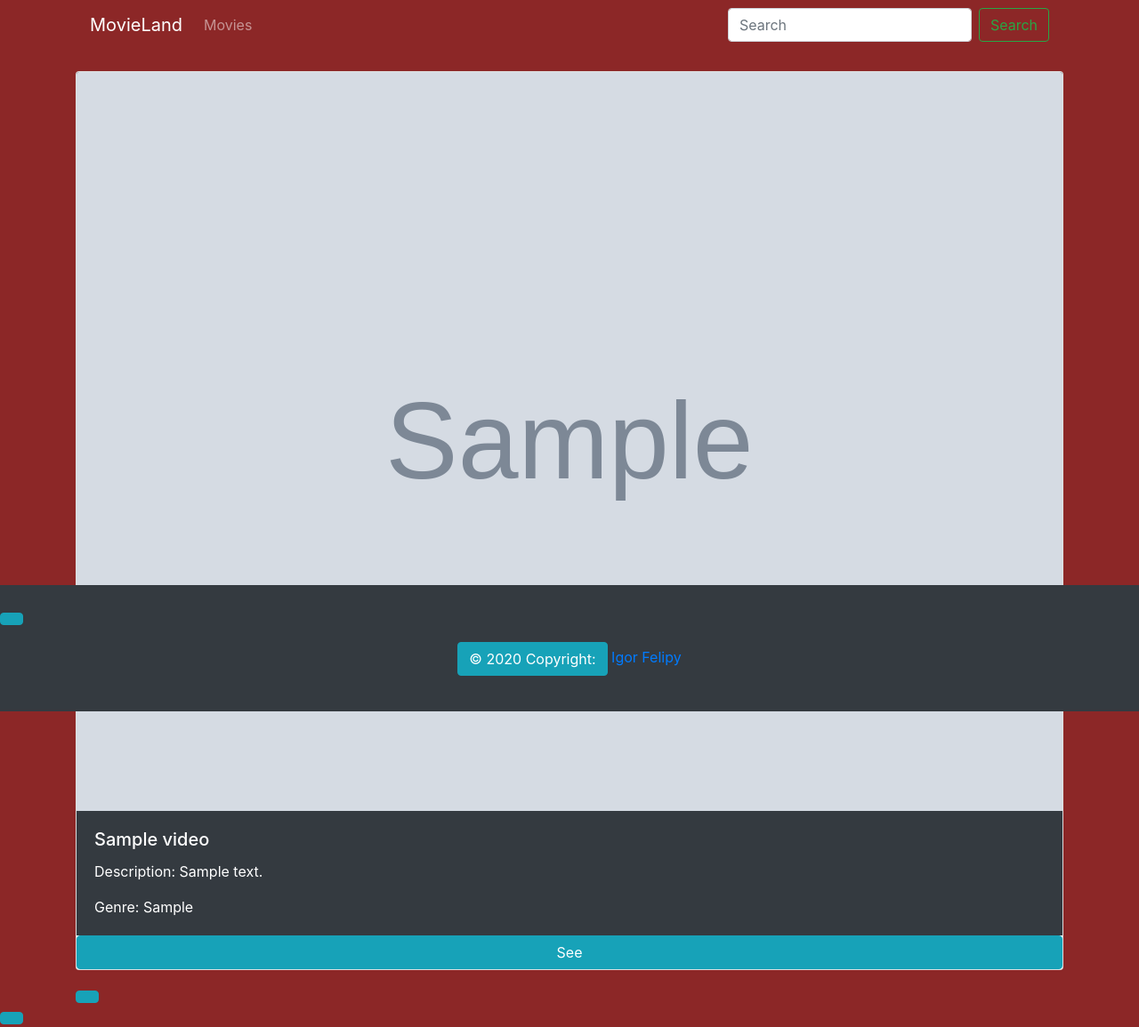
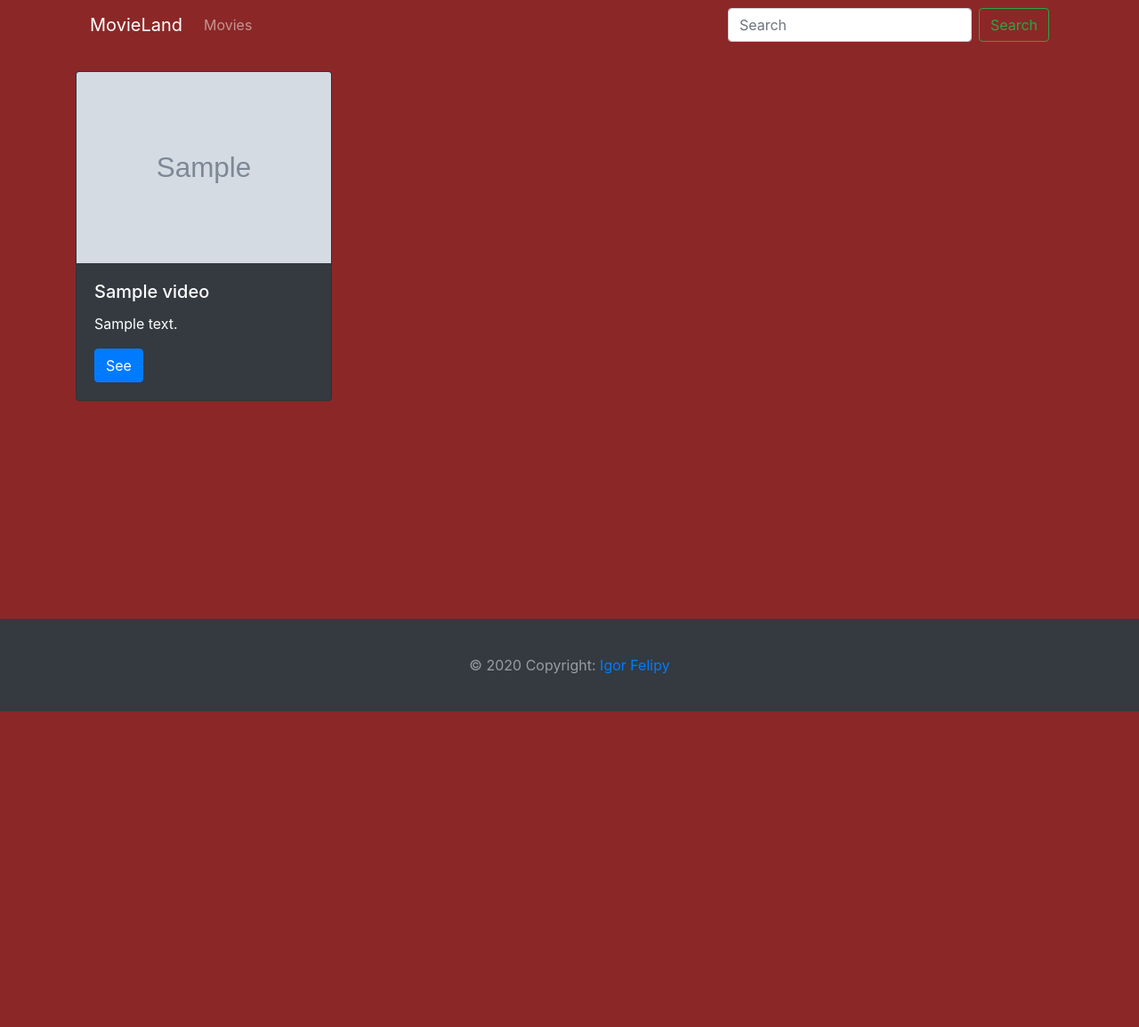
Before and after one commit to Igor-Felipy/Movie-Land, a Flask app: page /list/ in a window 1280 px wide. Shown: the whole page at 89% size. After the commit the page ends 800 px from the top, so only its background shows below. Run offline with Flask 2, Linux system fonts and the light colour scheme; tables that the repository leaves empty hold one stand-in row (values such as "Sample post"); grey boxes marked "Sample" are stand-in pictures; some libraries are stand-ins or nearby versions.

Commit message:
terminando a pagina inicial e finalizando os cards

```diff
--- a/app/controlers/views.py
+++ b/app/controlers/views.py
@@ -4,7 +4,8 @@ from app.models.tables import Video
 
 @controller.route('/')
 def index():
-    return render_template('index.html')
+    videos = Video.query.order_by(Video.id.desc()).limit(20)
+    return render_template('index.html',videos=videos)
 
 @controller.route('/video/<int:id>/')
 def video(id):
--- a/app/templates/list.html
+++ b/app/templates/list.html
@@ -3,16 +3,17 @@
 {% block title %} {{super()}} - list {% endblock %}
 
 {% block content %}
-{% for video in videos %}
-  <br>
-  <div class="card mb-3">
-      <img class="card-img-top bg-dark text-white" src="{{ video.image }}" alt="{{video.title}}">
-      <div class="card-body bg-dark text-white">
-        <h5 class="card-title">{{ video.title }}</h5>
-        <p class="card-text">Description: {{ video.description }}</p>
-        <p class="card-text">Genre: {{ video.genres }}</p>
+<br>
+<div class="card-columns">
+  {% for video in videos %}
+      <div class="card text-white bg-dark mb-3" style="max-width: 18rem;">
+          <img class="card-img-top" src="{{ video.image }}" alt="{{ video.title }}">
+          <div class="card-body">
+              <h5 class="card-title">{{ video.title }}</h5>
+              <p class="card-text">{{ video.description }}</p>
+              <a href="/video/{{video.id}}" class="btn btn-primary">See</a>
+          </div>
       </div>
-      <a href="/video/{{ video.id }}" class="btn btn-info" >See</button>
-    </div>
-{% endfor %}
+  {% endfor %}
+</div>
 {% endblock %}
--- a/app/templates/template.html
+++ b/app/templates/template.html
@@ -18,7 +18,7 @@
 
     <title>{% block title %}Movie land{% endblock %}</title>
   </head>
-  <body style="background-color: #8c2727">
+  <body style="background-color: #8c2727; height: 100vh;">
     <div class="container">
       <nav class="navbar navbar-expand-lg navbar-light">
         <a class="navbar-brand text-white" href="/">MovieLand</a>
@@ -63,7 +63,7 @@
 
     <footer
       class="py-4 bg-dark text-white-50"
-      style="bottom: 0; position: absolute; width: 100%"
+      style="position: fixed; left: 0; bottom: 0; width: 100%"
     >
       <div class="footer-copyright text-center py-3">
         © 2020 Copyright:
```
Also changed, not shown: app/templates/index.html (+17 -0 lines), app/templates/search.html (+13 -11 lines).
